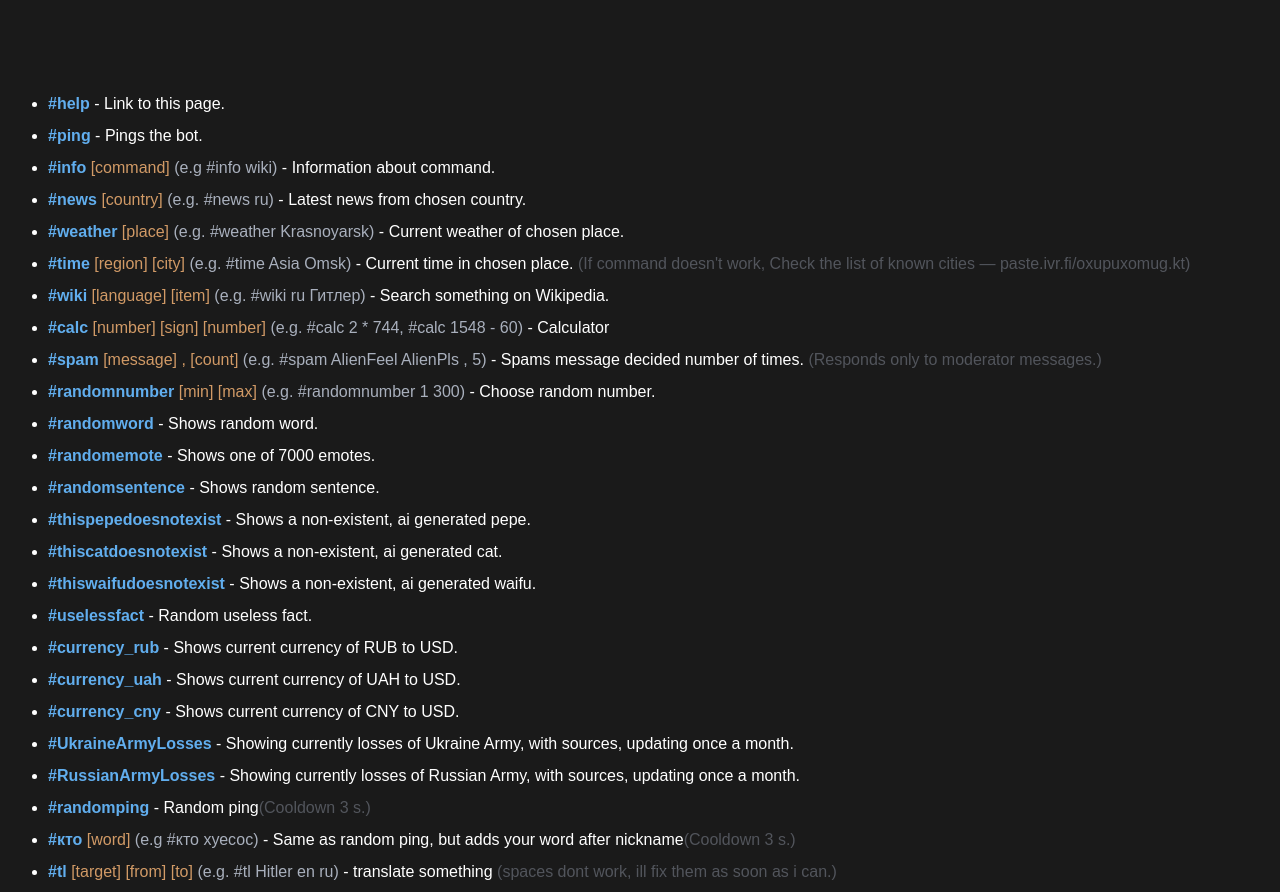
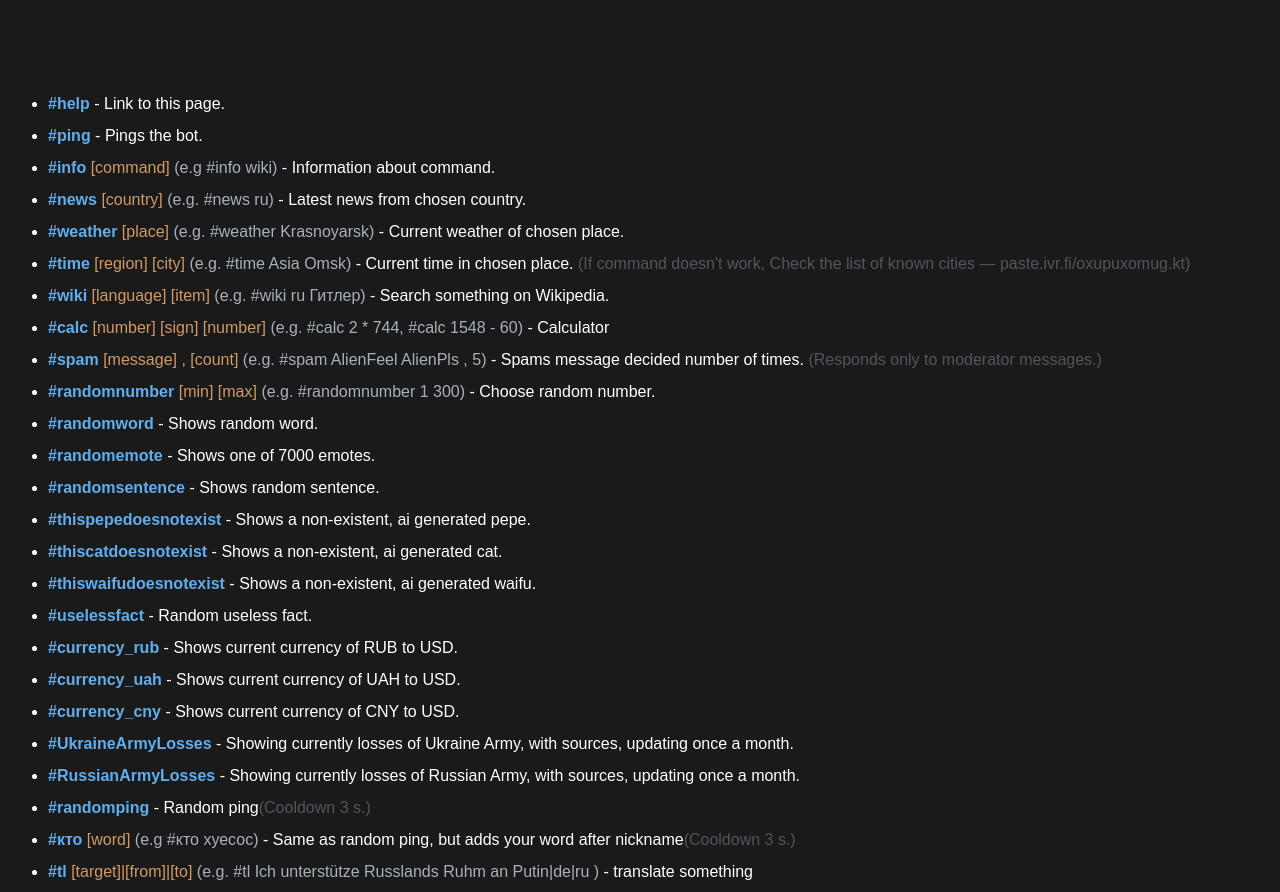
Before and after one commit to v1ss0nd/v1ss0nd.github.io, a plain HTML site: page index.html in a window 1280 px wide. Shown: the part 48-940 px from the top of the page. Drawn offline with Linux system fonts and the light colour scheme.

Commit message:
Update index.html

```diff
--- a/index.html
+++ b/index.html
@@ -43,7 +43,7 @@ body {
 <li><span style="color: 61aeee;"><b>#RussianArmyLosses</b></span> -  Showing currently losses of Russian Army, with sources, updating once a month. </li>
 <li><span style="color: 61aeee;"><b>#randomping </b></span> - Random ping<span style="color: 52555c;">(Cooldown 3 s.)</span></li>
 <li><span style="color: 61aeee;"><b>#кто</b></span>  <span style="color: d19a66;">[word]</span> <span style="color: a9b0bd;">(e.g #кто хуесос)</span>  - Same as random ping, but adds your word after nickname<span style="color: 52555c;">(Cooldown 3 s.)</span></li>
-<li><span style="color: 61aeee;"><b>#tl</b></span> <span style="color: d19a66;">[target] [from] [to]</span> <span style="color: a9b0bd;">(e.g. #tl Hitler en ru)</span> - translate something<span style="color: 52555c;"> (spaces dont work, ill fix them as soon as i can.)</span> </li>
+<li><span style="color: 61aeee;"><b>#tl</b></span> <span style="color: d19a66;">[target]|[from]|[to]</span> <span style="color: a9b0bd;">(e.g. #tl Ich unterstütze Russlands Ruhm an Putin|de|ru )</span> - translate something</li>
 <li><span style="color: 61aeee;"><b>#def</b></span> <span style="color: d19a66;">[word]</span> <span style="color: a9b0bd;">(e.g. #def white)</span> - Shows meaning of the choosen word<span style="color: 52555c;"> (Only eng.)</span> </li>
 <a href="aliases.html">Available aliases</a>
 <p style="text-align: center;">⠀</p>
```
